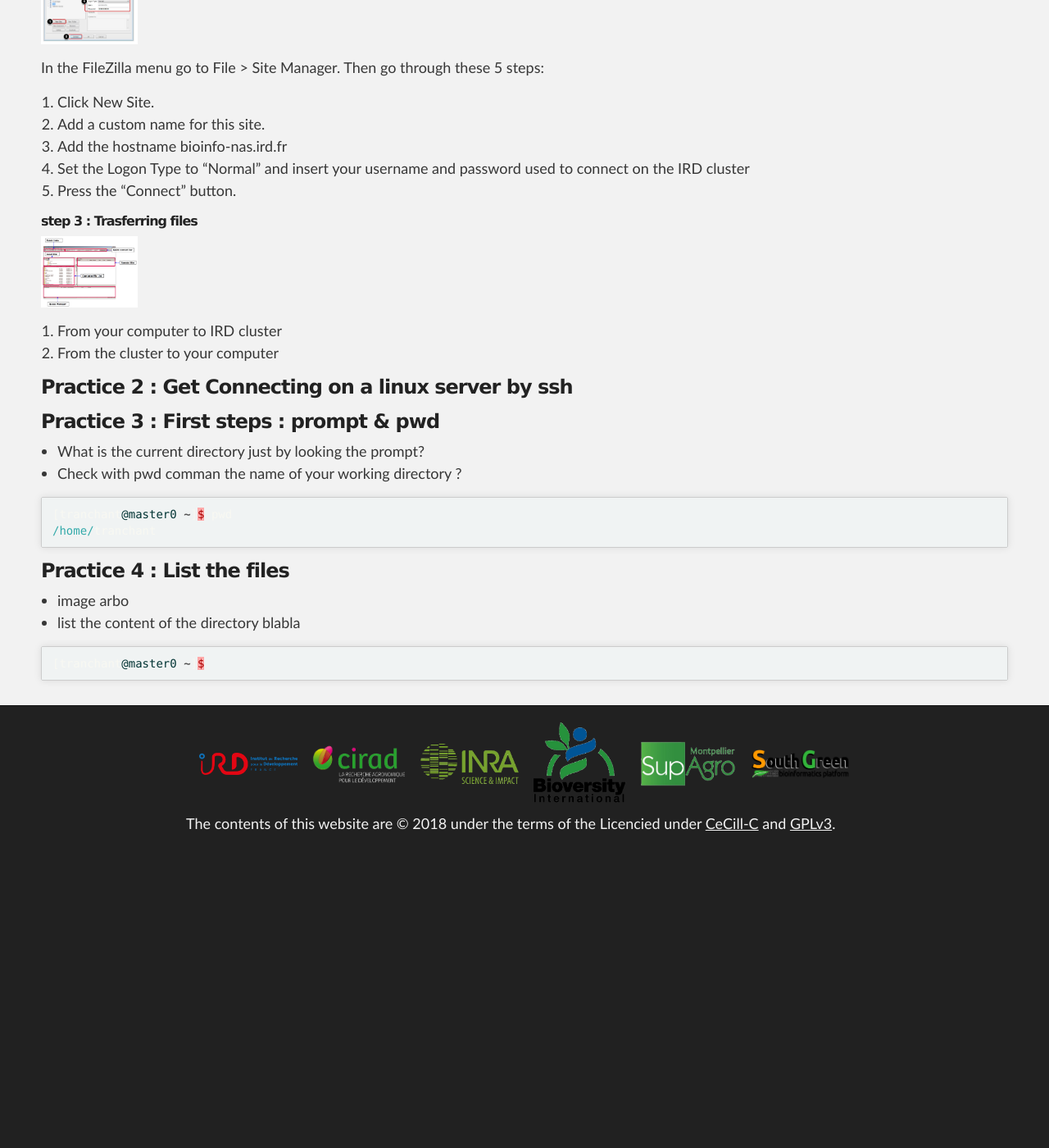
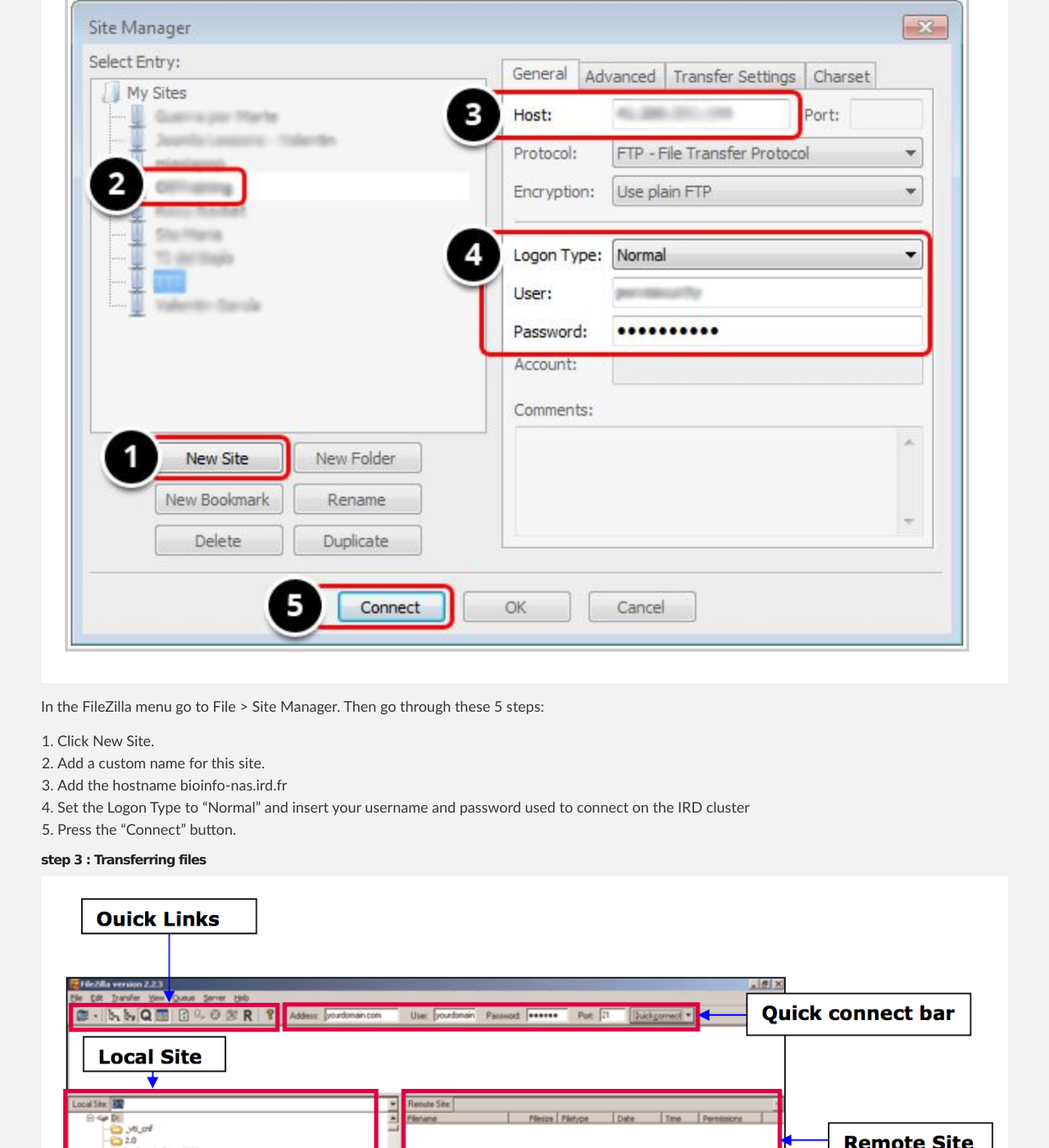
Before and after one commit to SouthGreenPlatform/trainings, a Jekyll site: the page built from _pages/linux/linuxPractice.md, in a window 1280 px wide and 1400 px high, scrolled down 1514 px. Shown: the whole window at 82% size. Built offline with Jekyll 4.4.1, drawn with Linux system fonts in a browser that asks for light colours; nearby versions of some CDN libraries; before the commit the page ends 2567 px from its top, so only the background shows below that; some of the changed text lies outside the part shown.

Commit message:
Update linuxPractice.md

````diff
--- a/_pages/linux/linuxPractice.md
+++ b/_pages/linux/linuxPractice.md
@@ -56,7 +56,7 @@
 
 ###### step 2 : Open FileZilla and save the IRD cluster into the site manager
 
-<img width="10%" class="img-responsive" src="{{ site.url }}/images/tpLinux/tp-filezilla1.png"/>
+<img width="auto" class="img-responsive" src="{{ site.url }}/images/tpLinux/tp-filezilla1.png"/>
 
 In the FileZilla menu go to File > Site Manager. Then go through these 5 steps:
 
@@ -66,25 +66,25 @@
 4. Set the Logon Type to "Normal" and insert your username and password used to connect on the IRD cluster
 5. Press the "Connect" button.
 
-###### step 3 : Trasferring files
+###### step 3 : Transferring files
 
-<img width="10%" class="img-responsive" src="{{ site.url }}/images/tpLinux/tp-filezilla2.png"/>
+<img width="auto" class="img-responsive" src="{{ site.url }}/images/tpLinux/tp-filezilla2.png"/>
 
 1. From your computer to IRD cluster
 2. From the cluster to your computer
 
 <a name="practice-2"></a>
-### Practice 2 : Get Connecting on a linux server by ssh
+### Practice 2 : Get Connecting on a linux server by `ssh`
 
 
 
 <a name="practice-3"></a>
-###  Practice 3 : First steps : prompt & pwd
+###  Practice 3 : First steps : prompt & `pwd`
 
 * What is the current directory just by looking the prompt?
 * Check with pwd comman the name of your working directory ?
 
-```ruby
+```
 [tranchant@master0 ~]$ pwd
 /home/tranchant
 ```
@@ -96,6 +96,6 @@
 * image arbo
 * list the content of the directory blabla
 
-```ruby
+```
 [tranchant@master0 ~]$
 ```
````
